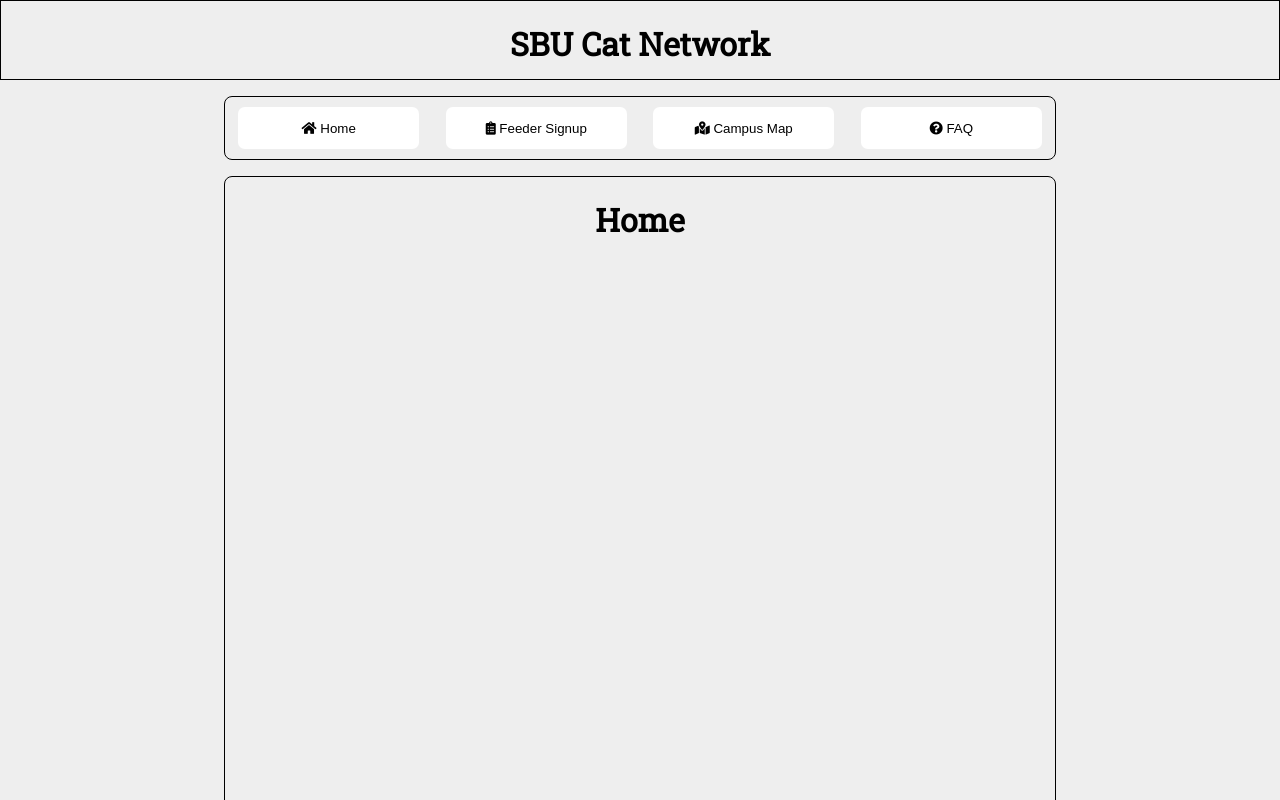
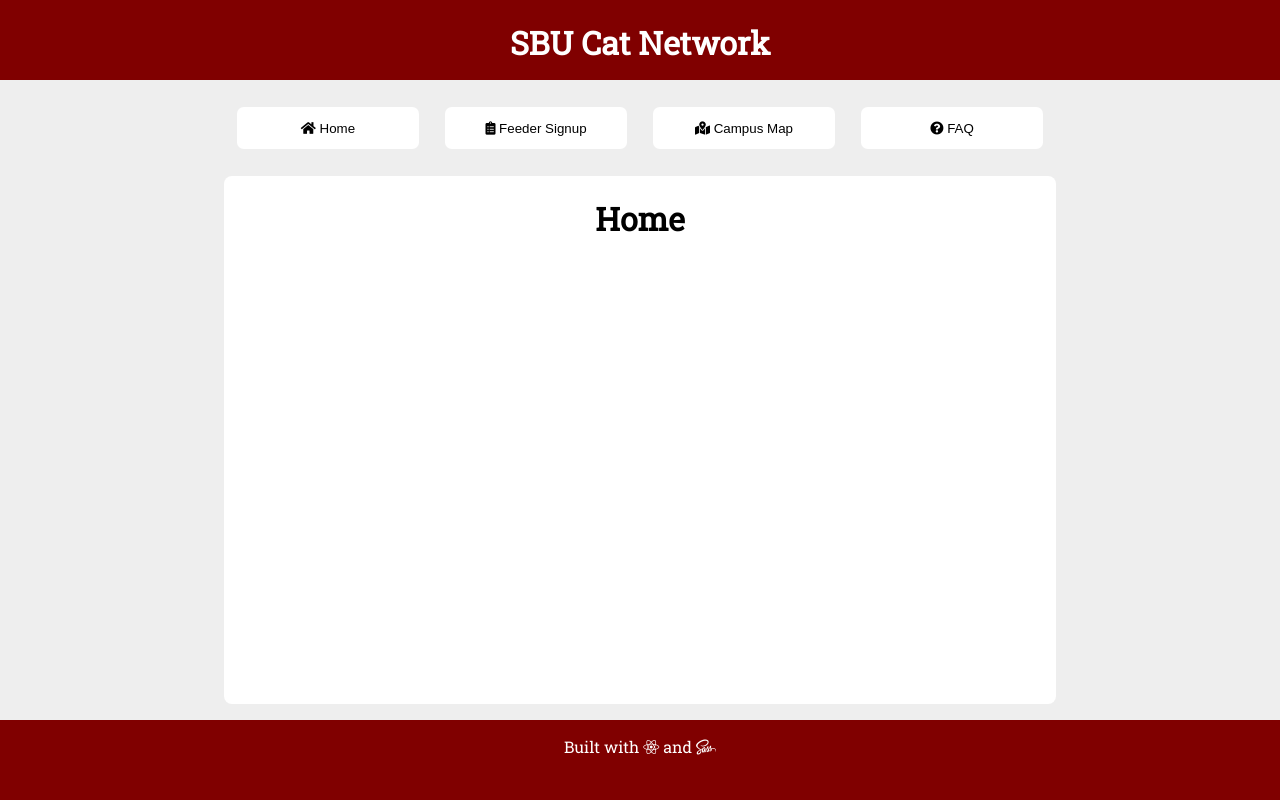
Before and after one commit to henryclong/sbucat-react, a React (Create React App) app: page / in a window 1280 px wide. Shown: the top 800 px of the page. Built offline with nearby package versions, Linux system fonts and the light colour scheme; the HTML template or start-up script is replaced by a standard one.

Commit message:
add color and icons to base page

```diff
--- a/src/App.js
+++ b/src/App.js
@@ -31,7 +31,7 @@
         />
 
         <div className='Footer'>
-          <h1>Footer</h1>
+          <p>Built with <i className='fab fa-react'/> and <i class="fab fa-sass"/></p>
         </div>
 
       </div>
--- a/src/App.scss
+++ b/src/App.scss
@@ -17,6 +17,14 @@
   margin: 0;
 }
 
+h1 {
+  color: $white;
+}
+
+p {
+  color: $white;
+}
+
 .App {
   background-color: $grey-light;
   display: grid;
@@ -30,7 +38,7 @@
   grid-template-rows: 5em 4em auto auto 5em;
   grid-gap: 1em;
   margin: 0;
-  min-height: 125vh;
+  min-height: 100vh;
   padding: 0;
   text-align: center;
 
@@ -56,17 +64,16 @@
 }
 
 .Header {
-  border: 1px solid $black;
+  background-color: $primary;
   grid-area: header;
 }
 
 .TabBar {
   align-items: center;
-  border: 1px solid $black;
   border-radius: 0.5em;
   display: flex;
   grid-area: tabs;
-  justify-content: space-evenly;
+  justify-content: space-between;
   .Tab {
     background-color: $white;
     border: none;
@@ -85,7 +92,10 @@
 }
 
 .Content {
-  border: 1px solid $black;
+  h1 {
+    color: $black;
+  }
+  background-color: $white;
   border-radius: 0.5em;
   grid-area: content;
   min-width: 50px;
@@ -93,6 +103,6 @@
 }
 
 .Footer {
-  border: 1px solid $black;
+  background-color: $primary;
   grid-area: footer;
 }
```
